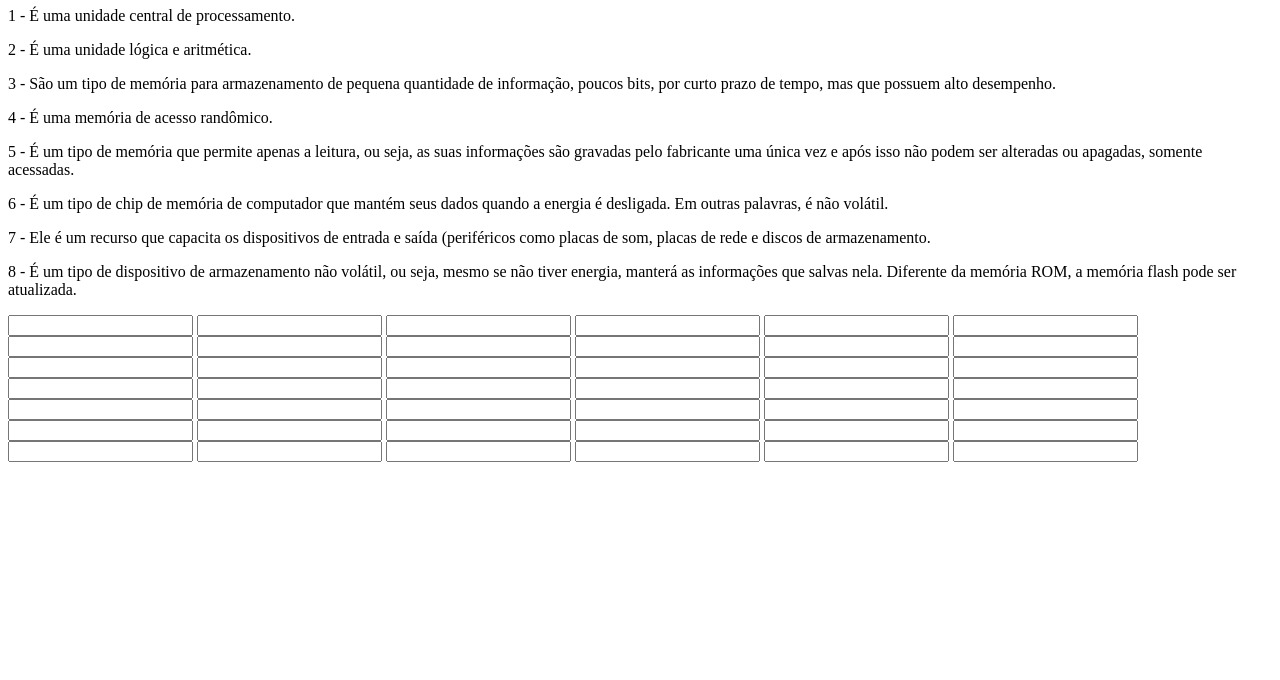
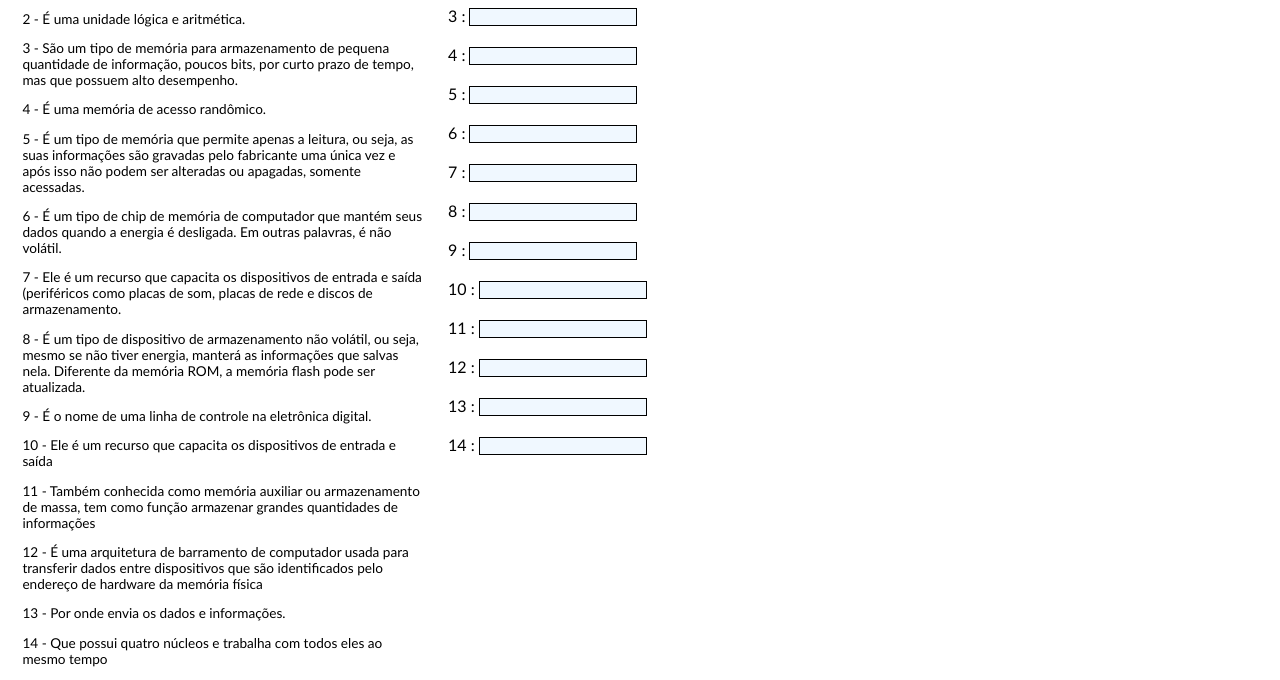
Before and after one commit to vitorfviana/AtividadeDupla-Arqcomp, a plain HTML site: page index.html in a window 1280 px wide. Shown: the part 120-800 px from the top of the page. Drawn offline with Linux system fonts and the light colour scheme.

Commit message:
cruzadin

```diff
--- a/index.html
+++ b/index.html
@@ -1,88 +1,72 @@
 <!DOCTYPE html>
 <html lang="en">
+
 <head>
     <meta charset="UTF-8">
     <meta http-equiv="X-UA-Compatible" content="IE=edge">
     <meta name="viewport" content="width=device-width, initial-scale=1.0">
+    <link rel="stylesheet" href="style.css">
     <title>Cruzadinha</title>
 </head>
+
 <body>
+
+    <div class="titulo">
+        <h1>Cruzadinha</h1>
+    </div>
+
     <div class="container">
-        <div class="titulo">
-            <h1>Cruzadinha</h1>
-        </div>
-        <div class="dicas">
+
+        <div class="left">
+
             <div class="titulo_dicas">
                 <h2>Dicas</h2>
             </div>
-            <p>1 - É uma unidade central de processamento.</p>
-            <p>2 - É uma unidade lógica e aritmética.</p>
-            <p>3 - São um tipo de memória para armazenamento	de pequena quantidade de informação, poucos bits, por curto prazo de tempo, mas que possuem alto desempenho.</p>
-            <p>4 - É uma memória de acesso randômico.</p>
-            <p>5 - É um tipo de memória que permite apenas a leitura, ou seja, as suas informações são gravadas pelo fabricante uma única vez e após isso não podem ser alteradas ou apagadas, somente acessadas.</p>
-            <p>6 - É um tipo de chip de memória de computador que mantém seus dados quando a energia é desligada. Em outras palavras, é não volátil.</p>
-            <p>7 - Ele é um recurso que capacita os dispositivos de entrada e saída (periféricos como placas de som, placas de rede e discos de armazenamento.</p>
-            <p>8 - É um tipo de dispositivo de armazenamento não volátil, ou seja, mesmo se não tiver energia, manterá as informações que salvas nela. Diferente da memória ROM, a memória flash pode ser atualizada.</p>
+
+            <div class="dicas">
+                <p>1 - É uma unidade central de processamento.</p>
+                <p>2 - É uma unidade lógica e aritmética.</p>
+                <p>3 - São um tipo de memória para armazenamento de pequena quantidade de informação, poucos bits, por
+                    curto prazo de tempo, mas que possuem alto desempenho.</p>
+                <p>4 - É uma memória de acesso randômico.</p>
+                <p>5 - É um tipo de memória que permite apenas a leitura, ou seja, as suas informações são gravadas pelo
+                    fabricante uma única vez e após isso não podem ser alteradas ou apagadas, somente acessadas.</p>
+                <p>6 - É um tipo de chip de memória de computador que mantém seus dados quando a energia é desligada. Em
+                    outras palavras, é não volátil.</p>
+                <p>7 - Ele é um recurso que capacita os dispositivos de entrada e saída (periféricos como placas de som,
+                    placas de rede e discos de armazenamento.</p>
+                <p>8 - É um tipo de dispositivo de armazenamento não volátil, ou seja, mesmo se não tiver energia,
+                    manterá as informações que salvas nela. Diferente da memória ROM, a memória flash pode ser
+                    atualizada.</p>
+                <p>9 - É o nome de uma linha de controle na eletrônica digital.</p>
+                <p>10 - Ele é um recurso que capacita os dispositivos de entrada e saída</p>
+                <p>11 - Também conhecida como memória auxiliar ou armazenamento de massa, tem como função armazenar grandes quantidades de informações</p>
+                <p>12 - É uma arquitetura de barramento de computador usada para transferir dados entre dispositivos que são identificados pelo endereço de hardware da memória física</p>
+                <p>13 - Por onde envia os dados e informações.</p>
+                <p>14 - Que possui quatro núcleos e trabalha com todos eles ao mesmo tempo</p>
+            </div>
 
         </div>
+
         <div class="cruzadinha">
-            <div class="palavra1">
-                <input type="letra">
-                <input type="letra">
-                <input type="letra">
-                <input type="letra">
-                <input type="letra">
-                <input type="letra">
-            </div>
-            <div class="palavra2">
-                <input type="letra">
-                <input type="letra">
-                <input type="letra">
-                <input type="letra">
-                <input type="letra">
-                <input type="letra">
-            </div>
-            <div class="palavra3">
-                <input type="letra">
-                <input type="letra">
-                <input type="letra">
-                <input type="letra">
-                <input type="letra">
-                <input type="letra">
-            </div>
-            <div class="palavra4">
-                <input type="letra">
-                <input type="letra">
-                <input type="letra">
-                <input type="letra">
-                <input type="letra">
-                <input type="letra">
-            </div>
-            <div class="palavra5">
-                <input type="letra">
-                <input type="letra">
-                <input type="letra">
-                <input type="letra">
-                <input type="letra">
-                <input type="letra">
-            </div>
-            <div class="palavra6">
-                <input type="letra">
-                <input type="letra">
-                <input type="letra">
-                <input type="letra">
-                <input type="letra">
-                <input type="letra">
-            </div>
-            <div class="palavra7 ">
-                <input type="letra">
-                <input type="letra">
-                <input type="letra">
-                <input type="letra">
-                <input type="letra">
-                <input type="letra">
-            </div>
+            1 : <input type="text" id="palavra"><br><br>
+            2 : <input type="text" id="palavra"><br><br>
+            3 : <input type="text" id="palavra"><br><br>
+            4 : <input type="text" id="palavra"><br><br>
+            5 : <input type="text" id="palavra"><br><br>
+            6 : <input type="text" id="palavra"><br><br>
+            7 : <input type="text" id="palavra"><br><br>
+            8 : <input type="text" id="palavra"><br><br>
+            9 : <input type="text" id="palavra"><br><br>
+            10 : <input type="text" id="palavra"><br><br>
+            11 : <input type="text" id="palavra"><br><br>
+            12 : <input type="text" id="palavra"><br><br>
+            13 : <input type="text" id="palavra"><br><br>
+            14 : <input type="text" id="palavra">
         </div>
+
     </div>
+
 </body>
+
 </html>
--- /dev/null
+++ b/style.css
@@ -0,0 +1,62 @@
+*{
+    margin: 0;
+    padding: 0;
+    border: 0;
+    font-family: 'Trebuchet MS', 'Lucida Sans Unicode', 'Lucida Grande', 'Lucida Sans', Arial, sans-serif
+}
+
+body{
+    display: flex;
+    justify-content: space-evenly;
+    flex-direction: column;
+}
+
+.container{
+    display: flex;
+    justify-content: space-evenly;
+    align-items: center;
+}
+
+.titulo{
+    display: flex;
+    justify-content: center;
+    align-items: center;
+    height: 6vh;
+}
+
+h1{
+    font-size: 3em;
+}
+
+.left{
+    display: flex;
+    flex-direction: column;
+    justify-content: space-between;
+    align-items: center;
+    height: 94vh;
+    width: 35vw;
+}
+
+.titulo_dicas{
+    font-size: 1.4em;
+}
+
+.dicas{
+    display: flex;
+    flex-direction: column;
+    justify-content: space-evenly;
+    font-size: 0.85em;
+    width: 90%;
+    height: 95%;
+}
+
+.cruzadinha{
+    justify-content: space-evenly;
+    width: 65vw;
+    height: 94vh;
+}
+
+#palavra{
+    background-color: aliceblue;
+    border: 1px solid black;
+}
```
